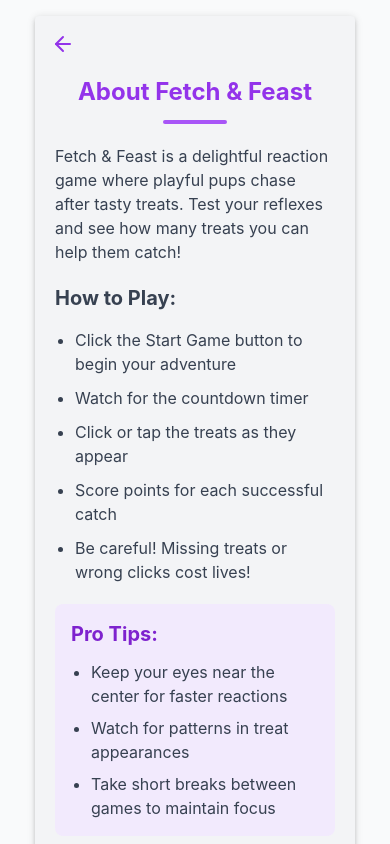
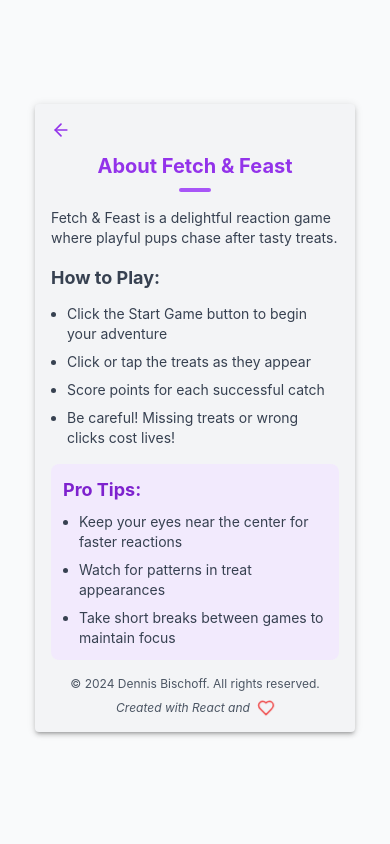
Before and after one commit to dbischoff777/reflexa, a React (Create React App) app: page /about in a window 390 px wide. Built offline with nearby package versions, Linux system fonts and the light colour scheme.

Commit message:
adjusted about for smaller mobile devices and screens

```diff
--- a/src/About.jsx
+++ b/src/About.jsx
@@ -36,7 +36,7 @@
       <div className="
         min-h-full
         flex items-center justify-center
-        px-3 py-4 xs:p-4 sm:p-6
+        px-1 py-2 2xs:px-2 xs:px-3 sm:px-6
         pb-safe
       ">
         <motion.div
@@ -50,10 +50,10 @@
             className={`
               relative
               w-full
-              max-w-[280px] xs:max-w-[320px] sm:max-w-[400px]
+              max-w-[240px] 2xs:max-w-[280px] xs:max-w-[320px] sm:max-w-[400px]
               mx-auto
-              rounded-xl
-              p-4 xs:p-5 sm:p-6
+              rounded-md xs:rounded-lg sm:rounded-xl
+              p-2 2xs:p-3 xs:p-4 sm:p-6
               ${settings?.theme === 'dark'
                 ? 'bg-gray-700'
                 : 'bg-gray-100'
@@ -70,7 +70,7 @@
               className={`
                 absolute
                 top-0 left-0
-                p-4
+                p-2 2xs:p-3 xs:p-4
                 touch-manipulation
                 active:opacity-70
                 transition-opacity
@@ -81,20 +81,20 @@
               `}
               aria-label="Back to home"
             >
-              <ArrowLeft className="w-6 h-6" />
+              <ArrowLeft className="w-4 h-4 2xs:w-5 2xs:h-5 sm:w-6 sm:h-6" />
             </Link>
 
             {/* Title Section */}
             <div className="
               text-center
-              mt-8 xs:mt-10
-              mb-4 xs:mb-5 sm:mb-6
+              mt-4 2xs:mt-6 xs:mt-8 sm:mt-10
+              mb-2 2xs:mb-3 xs:mb-4 sm:mb-6
             ">
               <motion.h1
                 className={`
-                  text-xl xs:text-2xl sm:text-3xl
+                  text-base 2xs:text-lg xs:text-xl sm:text-3xl
                   font-bold
-                  mb-2 xs:mb-3
+                  mb-1 2xs:mb-1.5 xs:mb-2 sm:mb-3
                   ${settings?.theme === 'dark'
                     ? 'text-purple-300'
                     : 'text-purple-600'
@@ -107,16 +107,16 @@
                 About Fetch & Feast
               </motion.h1>
               <motion.div
-                className="h-1 mx-auto rounded-full bg-purple-500 w-16 xs:w-20"
+                className="h-0.5 2xs:h-1 mx-auto rounded-full bg-purple-500 w-8 2xs:w-12 xs:w-16 sm:w-20"
                 initial={{ width: 0 }}
-                animate={{ width: '4rem' }}
+                animate={{ width: '2rem' }}
                 transition={{ duration: 0.3, delay: 0.2 }}
               />
             </div>
 
             {/* Content Section */}
             <div className={`
-              space-y-4 xs:space-y-5
+              space-y-2 2xs:space-y-3 xs:space-y-4 sm:space-y-5
               ${settings?.theme === 'dark'
                 ? 'text-gray-200'
                 : 'text-gray-700'
@@ -124,36 +124,34 @@
             `}>
               <motion.p
                 className="
-                  text-sm xs:text-base
+                  text-[11px] 2xs:text-xs xs:text-sm sm:text-base
                   leading-relaxed
                 "
                 variants={listItemVariants}
               >
                 Fetch & Feast is a delightful reaction game where playful pups chase
-                after tasty treats. Test your reflexes and see how many treats you can help
-                them catch!
+                after tasty treats.
               </motion.p>
 
               <motion.div
-                className="space-y-3 xs:space-y-4"
+                className="space-y-1.5 2xs:space-y-2 xs:space-y-3 sm:space-y-4"
                 variants={listItemVariants}
               >
                 <h2 className="
-                  text-lg xs:text-xl
+                  text-sm 2xs:text-base xs:text-lg sm:text-xl
                   font-bold
                 ">
                   How to Play:
                 </h2>
                 <ul className="
                   list-disc
-                  space-y-2.5
+                  space-y-1 2xs:space-y-1.5 xs:space-y-2
                   text-left
-                  pl-4 xs:pl-5
-                  text-sm xs:text-base
+                  pl-2 2xs:pl-3 xs:pl-4 sm:pl-5
+                  text-[11px] 2xs:text-xs xs:text-sm sm:text-base
                 ">
                   {[
                     "Click the Start Game button to begin your adventure",
-                    "Watch for the countdown timer",
                     "Click or tap the treats as they appear",
                     "Score points for each successful catch",
                     "Be careful! Missing treats or wrong clicks cost lives!"
@@ -172,9 +170,9 @@
               {/* Pro Tips Section */}
               <motion.div
                 className={`
-                  p-3 xs:p-4
-                  rounded-lg
-                  mt-4 xs:mt-5
+                  p-1.5 2xs:p-2 xs:p-3 sm:p-4
+                  rounded-md xs:rounded-lg
+                  mt-2 2xs:mt-3 xs:mt-4 sm:mt-5
                   ${settings?.theme === 'dark'
                     ? 'bg-gray-600/50'
                     : 'bg-purple-100/80'
@@ -183,9 +181,9 @@
                 variants={listItemVariants}
               >
                 <h2 className={`
-                  text-lg xs:text-xl
+                  text-sm 2xs:text-base xs:text-lg sm:text-xl
                   font-bold
-                  mb-2 xs:mb-3
+                  mb-1 2xs:mb-1.5 xs:mb-2 sm:mb-3
                   ${settings?.theme === 'dark'
                     ? 'text-purple-300'
                     : 'text-purple-700'
@@ -195,10 +193,10 @@
                 </h2>
                 <ul className={`
                   list-disc
-                  space-y-2
+                  space-y-1 2xs:space-y-1.5 xs:space-y-2
                   text-left
-                  pl-4 xs:pl-5
-                  text-sm xs:text-base
+                  pl-2 2xs:pl-3 xs:pl-4 sm:pl-5
+                  text-[11px] 2xs:text-xs xs:text-sm sm:text-base
                   ${settings?.theme === 'dark'
                     ? 'text-gray-200'
                     : 'text-gray-700'
@@ -218,11 +216,11 @@
 
               {/* Footer Section */}
               <motion.div
-                className="text-center space-y-2 mt-4 xs:mt-5"
+                className="text-center space-y-1 2xs:space-y-1.5 xs:space-y-2 mt-2 2xs:mt-3 xs:mt-4 sm:mt-5"
                 variants={listItemVariants}
               >
                 <p className={`
-                  text-xs xs:text-sm
+                  text-[9px] 2xs:text-[10px] xs:text-xs sm:text-sm
                   ${settings?.theme === 'dark'
                     ? 'text-gray-300'
                     : 'text-gray-600'
@@ -231,15 +229,15 @@
                   © {new Date().getFullYear()} Dennis Bischoff. All rights reserved.
                 </p>
               <p className={`
-                text-xs xs:text-sm sm:text-base
-                italic flex items-center justify-center gap-2
+                text-[9px] 2xs:text-[10px] xs:text-xs sm:text-base
+                italic flex items-center justify-center gap-1 2xs:gap-1.5 xs:gap-2
                 ${settings?.theme === 'dark'
                   ? 'text-gray-300'
                   : 'text-gray-600'
                 }
               `}>
                 Created with React and
-                <Heart className="w-4 h-4 text-red-500 animate-pulse" />
+                <Heart className="w-2.5 h-2.5 2xs:w-3 2xs:h-3 xs:w-4 xs:h-4 text-red-500 animate-pulse" />
               </p>
               </motion.div>
             </div>
```
